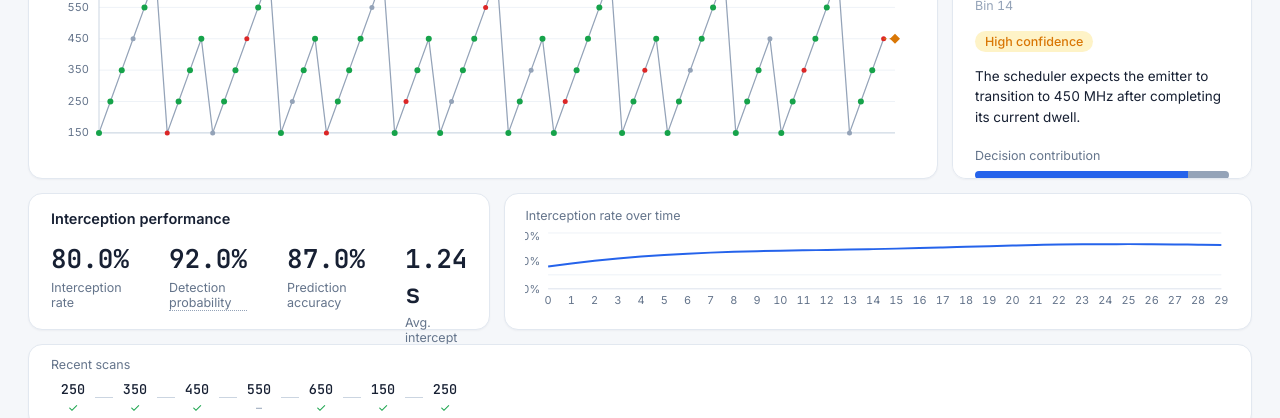
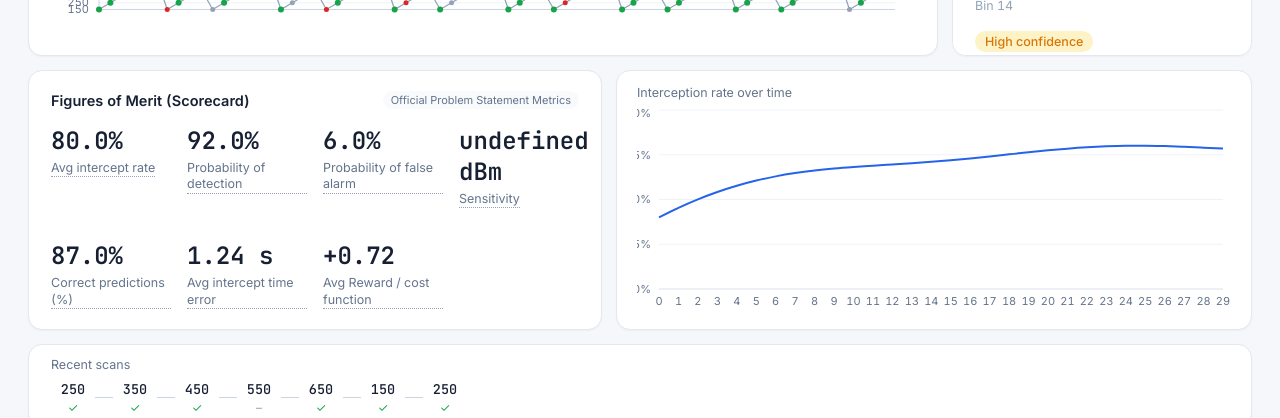
Before and after one commit to arjunharshana/ew-frontend, a React (Vite) app: page / in a window 1280 px wide. Shown: the part 301-719 px from the top of the page. Built offline with nearby package versions, Linux system fonts and the light colour scheme; no server answers.

Commit message:
bug fixes

```diff
--- a/src/App.jsx
+++ b/src/App.jsx
@@ -71,7 +71,7 @@ export default function App() {
         </div>
 
         {/* Performance */}
-        <div style={{ flex: '0 0 auto', display: 'flex', gap: 14, height: '26%', minHeight: 130 }}>
+        <div style={{ flex: '0 0 auto', display: 'flex', gap: 14, minHeight: 200 }}>
           <div style={{ ...card, flex: '1 1 38%', padding: '16px 22px', minHeight: 0 }}>
             <PerformancePanel metrics={sim.metrics} />
           </div>
--- a/src/components/PerformancePanel.jsx
+++ b/src/components/PerformancePanel.jsx
@@ -2,14 +2,14 @@ import { formatPercent, formatSeconds } from '../utils/formatters.js';
 
 function Metric({ value, label, tooltip }) {
   return (
-    <div style={{ display: 'flex', flexDirection: 'column', gap: 4 }}>
-      <span className="mono" style={{ fontSize: 26, fontWeight: 600 }}>
+    <div style={{ display: 'flex', flexDirection: 'column', gap: 4, minWidth: 120 }}>
+      <span className="mono" style={{ fontSize: 24, fontWeight: 600, color: 'var(--text-primary)' }}>
         {value}
       </span>
       <span
         className={tooltip ? 'tooltip-term' : undefined}
         title={tooltip}
-        style={{ fontSize: 12.5, color: 'var(--text-secondary)' }}
+        style={{ fontSize: 12.5, color: 'var(--text-secondary)', lineHeight: 1.3, display: 'inline', alignSelf: 'flex-start' }}
       >
         {label}
       </span>
@@ -19,17 +19,50 @@ function Metric({ value, label, tooltip }) {
 
 export default function PerformancePanel({ metrics }) {
   return (
-    <div>
-      <h2 style={{ fontSize: 14.5, fontWeight: 600, margin: '0 0 14px' }}>Interception performance</h2>
-      <div style={{ display: 'flex', gap: 40 }}>
-        <Metric value={formatPercent(metrics.interceptionRate, 1)} label="Interception rate" />
+    <div style={{ padding: '4px 0' }}>
+      <div style={{ display: 'flex', justifyContent: 'space-between', alignItems: 'center', marginBottom: 16 }}>
+        <h2 style={{ fontSize: 14.5, fontWeight: 600, margin: 0 }}>Figures of Merit (Scorecard)</h2>
+        <span style={{ fontSize: 11, color: 'var(--text-secondary)', background: 'var(--bg-surface-secondary)', padding: '2px 8px', borderRadius: 12 }}>
+          Official Problem Statement Metrics
+        </span>
+      </div>
+
+      <div style={{ display: 'grid', gridTemplateColumns: 'repeat(4, 1fr)', gap: '32px 16px', alignItems: 'start' }}>
+        <Metric
+          value={formatPercent(metrics.interceptionRate, 1)}
+          label="Avg intercept rate"
+          tooltip="Average interception rate against scanning targets"
+        />
         <Metric
           value={formatPercent(metrics.detectionProbability, 1)}
-          label="Detection probability"
+          label="Probability of detection"
           tooltip="Probability of Detection (Pd)"
         />
-        <Metric value={formatPercent(metrics.predictionAccuracy, 1)} label="Prediction accuracy" />
-        <Metric value={formatSeconds(metrics.averageInterceptTime)} label="Avg. intercept time" />
+        <Metric
+          value={formatPercent(metrics.falseAlarmProbability, 1)}
+          label="Probability of false alarm"
+          tooltip="Probability of False Alarm (Pfa)"
+        />
+        <Metric
+          value={`${metrics.sensitivityDbm} dBm`}
+          label="Sensitivity"
+          tooltip="Receiver sensitivity threshold"
+        />
+        <Metric
+          value={formatPercent(metrics.predictionAccuracy, 1)}
+          label="Correct predictions (%)"
+          tooltip="Percentage of correct predictions"
+        />
+        <Metric
+          value={formatSeconds(metrics.averageInterceptTime)}
+          label="Avg intercept time error"
+          tooltip="Average intercept time error (delay)"
+        />
+        <Metric
+          value={metrics.averageReward > 0 ? `+${metrics.averageReward.toFixed(2)}` : metrics.averageReward.toFixed(2)}
+          label="Avg Reward / cost function"
+          tooltip="Average RL Reward / Cost Function"
+        />
       </div>
     </div>
   );
--- a/src/hooks/useSimulation.js
+++ b/src/hooks/useSimulation.js
@@ -111,6 +111,7 @@ function lookupQValue(pred, fallback) {
 function telemetryToMetrics(telemetry, prevMetrics) {
   const perf = telemetry.performance;
   const arb = telemetry.arbitration;
+  const outcome = telemetry.outcome;
   if (!perf) return prevMetrics;
 
   const step = telemetry.system_status?.step ?? prevMetrics.totalScans;
@@ -143,10 +144,11 @@ function telemetryToMetrics(telemetry, prevMetrics) {
     detectionProbability: perf.detection_rate_pct / 100,
     // Not directly provided by telemetry.performance - retained from prior
     // value (or demo fallback) until/unless the ML API exposes it.
-    predictionAccuracy: prevMetrics.predictionAccuracy,
-    averageInterceptTime: prevMetrics.averageInterceptTime,
-    averageReward: prevMetrics.averageReward,
-    falseAlarmProbability: prevMetrics.falseAlarmProbability,
+    predictionAccuracy: perf.prediction_accuracy ?? prevMetrics.predictionAccuracy,
+    averageInterceptTime: perf.average_intercept_time ?? prevMetrics.averageInterceptTime,
+    averageReward: perf.average_reward ?? outcome?.reward ?? prevMetrics.averageReward,
+    falseAlarmProbability: telemetry.detector?.pfa ?? prevMetrics.falseAlarmProbability,
+    sensitivityDbm: telemetry.detector?.sensitivity_dbm ?? prevMetrics.sensitivityDbm ?? -90,
     totalScans: perf.total_scans,
     uniqueEmittersDetected: prevMetrics.uniqueEmittersDetected,
     timeToFirstIntercept: prevMetrics.timeToFirstIntercept,
@@ -284,14 +286,20 @@ export function useSimulation() {
       const activeSession = Array.isArray(sessions)
         ? sessions.find((s) => s.status === 'running' || s.status === 'paused')
         : null;
+      // If there is any lingering session from a previous page, clean it up so the UI starts fresh.
       if (activeSession) {
-        sessionIdRef.current = activeSession.sessionId;
-        setRunning(activeSession.status === 'running');
+        // End the session to avoid stuck paused state.
+        await api.completeSession(activeSession.sessionId);
+        sessionIdRef.current = null;
+        setRunning(false);
+        // Clear accumulated UI state.
+        setState((prev) => ({ ...prev, scanHistory: [], recentScans: [] }));
+        setMetrics((prev) => ({ ...prev, interceptionRateHistory: [], decisionModeHistory: [] }));
       }
 
-      if (telemetry) {
-        applyTelemetry(telemetry);
-      }
+      // Do NOT apply stale telemetry; start from a clean slate.
+      // If you need an initial snapshot, it will be received after the new session starts.
+
     })();
   }, [applyTelemetry]);
 
```
